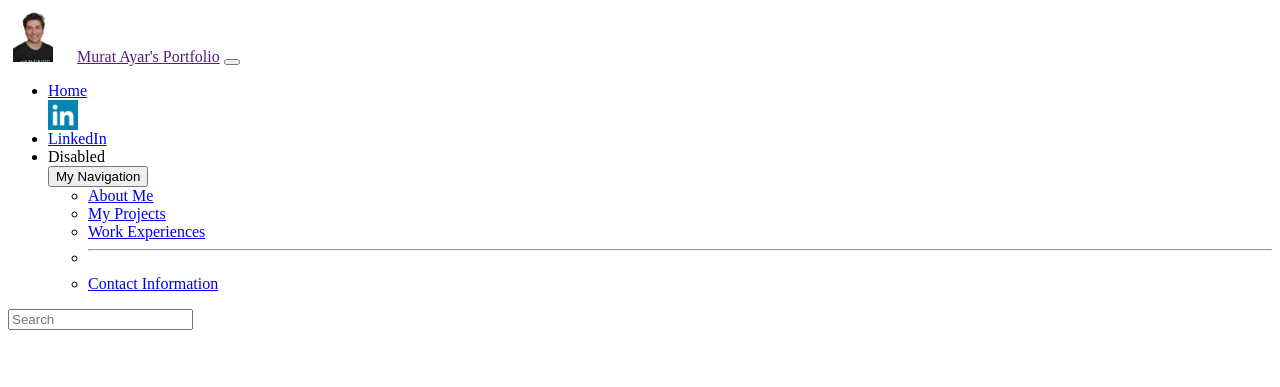
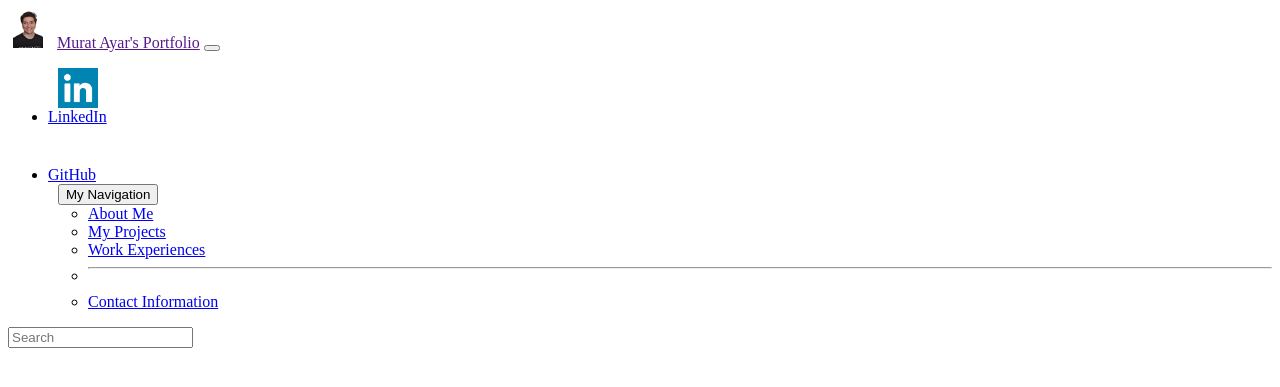
Before and after one commit to MuratAyar/career-website-deneme, a Flask app: template template/nav.html in a window 1280 px wide. Shown: the top 387 px of the page. Run offline with Flask 3, Linux system fonts and the light colour scheme; the template is opened without the code that fills it, so the values that code supplies are empty.

Commit message:
more updates

```diff
--- a/template/nav.html
+++ b/template/nav.html
@@ -1,28 +1,28 @@
 <nav class="navbar navbar-expand-lg navbar-dark bg-dark fixed-top shadow-lg" aria-label="Fifth navbar example">
   <div class="container-fluid">
-    <img class="img-fluid rounded" src="http://career-website-deneme.muratayar.repl.co/static/murat_vesika.ico" style="width:40px;margin-left:5px;margin-rigth:20px;">
-    <a style="margin-left:20px;" class="navbar-brand" href="">Murat Ayar's Portfolio</a>
+    <img class="img-fluid rounded" src="http://career-website-deneme.muratayar.repl.co/static/murat_vesika.ico" style="width:30px;margin-left:5px;margin-rigth:20px;">
+    <a style="margin-left:10px;" class="navbar-brand" href="">Murat Ayar's Portfolio</a>
     <button class="navbar-toggler" type="button" data-bs-toggle="collapse" data-bs-target="#navbarsExample05" aria-controls="navbarsExample05" aria-expanded="false" aria-label="Toggle navigation">
       <span class="navbar-toggler-icon"></span>
     </button>
-
     <div class="collapse navbar-collapse" id="navbarsExample05">
       <ul class="navbar-nav me-auto mb-2 mb-lg-0">
+        <a href="https://www.linkedin.com/in/murat-ayar-455017227/">
+          <img class="img-fluid rounded" style="width:40px;height:40px;margin-left:10px;"src="http://career-website-deneme.muratayar.repl.co/static/linkedin_logo.png" href="https://www.linkedin.com/in/murat-ayar-455017227/">
+        </a>
         <li class="nav-item">
-          <a class="nav-link active" aria-current="page" href="#">Home</a>
+          <a class="nav-link" href="https://www.linkedin.com/in/murat-ayar-455017227/">LinkedIn</a>
         </li>
+
         <a href="https://www.linkedin.com/in/murat-ayar-455017227/">
-          <img class="img-fluid rounded" style="width:30px;height:30px;"src="http://career-website-deneme.muratayar.repl.co/static/linkedin_logo.png" href="https://www.linkedin.com/in/murat-ayar-455017227/">
+          <img class="img-fluid rounded" style="width:40px;height:40px;margin-left:10px;"src="http://career-website-deneme.muratayar.repl.co/static/github-mark-white.png" href="https://www.linkedin.com/in/murat-ayar-455017227/">
         </a>
 
         <li class="nav-item">
-          <a class="nav-link" href="https://www.linkedin.com/in/murat-ayar-455017227/">LinkedIn</a>
-        </li>
-        <li class="nav-item">
-          <a class="nav-link disabled" aria-disabled="true">Disabled</a>
+          <a class="nav-link" href="https://github.com/MuratAyar">GitHub</a>
         </li>
         <div class="btn-group">
-          <button type="button" class="btn btn-danger dropdown-toggle" data-bs-toggle="dropdown" aria-expanded="false">
+          <button type="button" style="margin-left:10px;" class="btn btn-danger dropdown-toggle" data-bs-toggle="dropdown" aria-expanded="false">
             My Navigation
           </button>
           <ul class="dropdown-menu">
```
Also changed, not shown: template/home.html (+13 -4 lines), static/github-mark-white.png (added), static/sabanci_uni.jpg (added).
